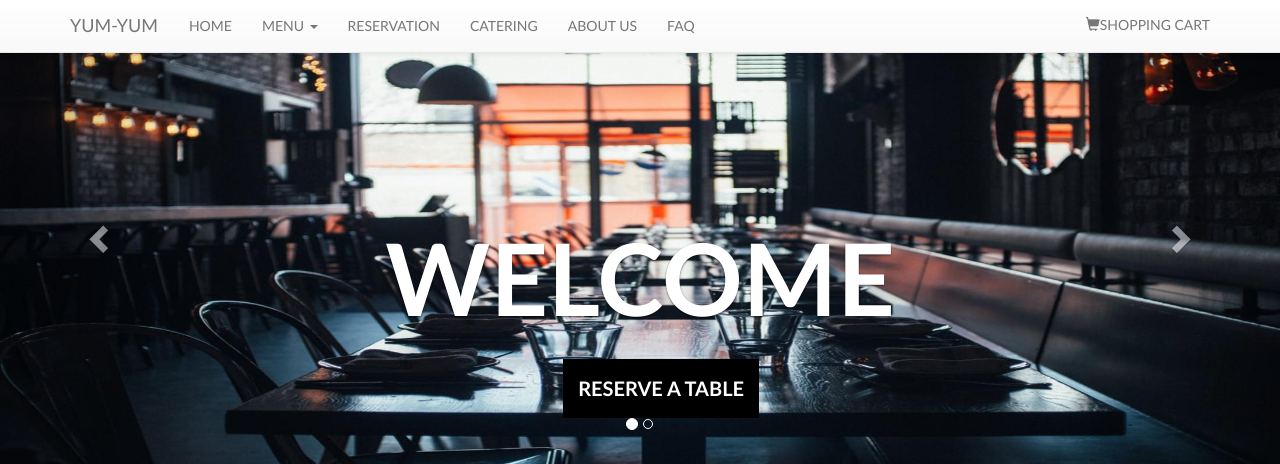
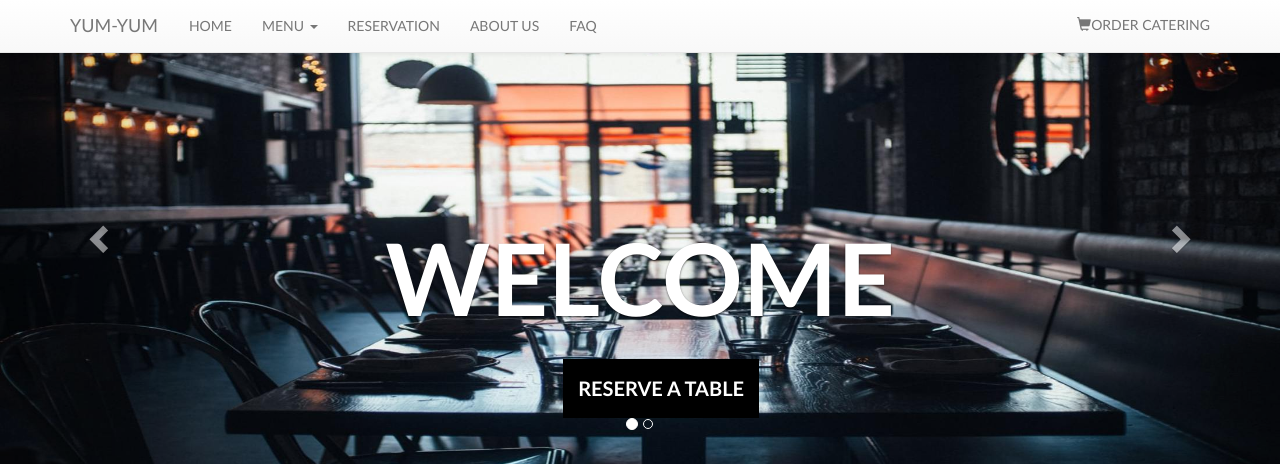
Before and after one commit to linghu258/ICT1004, a PHP site: page /index.php in a window 1280 px wide. Shown: the top 464 px of the page. Run offline with PHP 8.4, Linux system fonts and the light colour scheme.

Commit message:
Update navbar.inc.php

```diff
--- a/navbar.inc.php
+++ b/navbar.inc.php
@@ -26,25 +26,25 @@
                             <a class="dropdown-toggle" data-toggle="dropdown" href="#">MENU <span
                                     class="caret"></span></a>
                             <ul class="dropdown-menu">
-                                <li><a href="entree.php">ENTREE</a></li>
+                                <li><a href="menu_appetizer.php">Appetizer</a></li>
                                 <li class="divider"></li>
-                                <li><a href="main_menu.php">MAIN</a></li>
+                                <li><a href="menu_main.php">MAIN</a></li>
                                 <li class="divider"></li>
-                                <li><a href="dessert.php">DESSERT</a></li>
+                                <li><a href="menu_dessert.php">DESSERT</a></li>
                                 <li class="divider"></li>
-                                <li><a href="beverage.php">BEVERAGE</a></li>
+                                <li><a href="menu_beverage.php">BEVERAGE</a></li>
                                 <li class="divider"></li>
+                                <li><a href="catering_menu.php">CATERING</a></li>
                             </ul>
                         </li>
                         <li><a href="reservation.php">RESERVATION</a></li>
-                        <li><a href="catering.php">CATERING</a></li>
+                        <!--<li><a href="catering_menu.php">CATERING</a></li>-->
                         <li><a href="about_contact.php">ABOUT US</a></li>
                         <li><a href="faq.php">FAQ</a></li>
                     </ul>
 
                     <ul class="nav navbar-nav navbar-right">
-                        <li><a href="shoppingcart.php"><span class="glyphicon glyphicon-shopping-cart"></span>SHOPPING
-                                CART</a></li>
+                        <li><a href="catering_cart.php"><span class="glyphicon glyphicon-shopping-cart"></span>ORDER CATERING</a></li>
                     </ul>
                 </section>
             </section>
```
